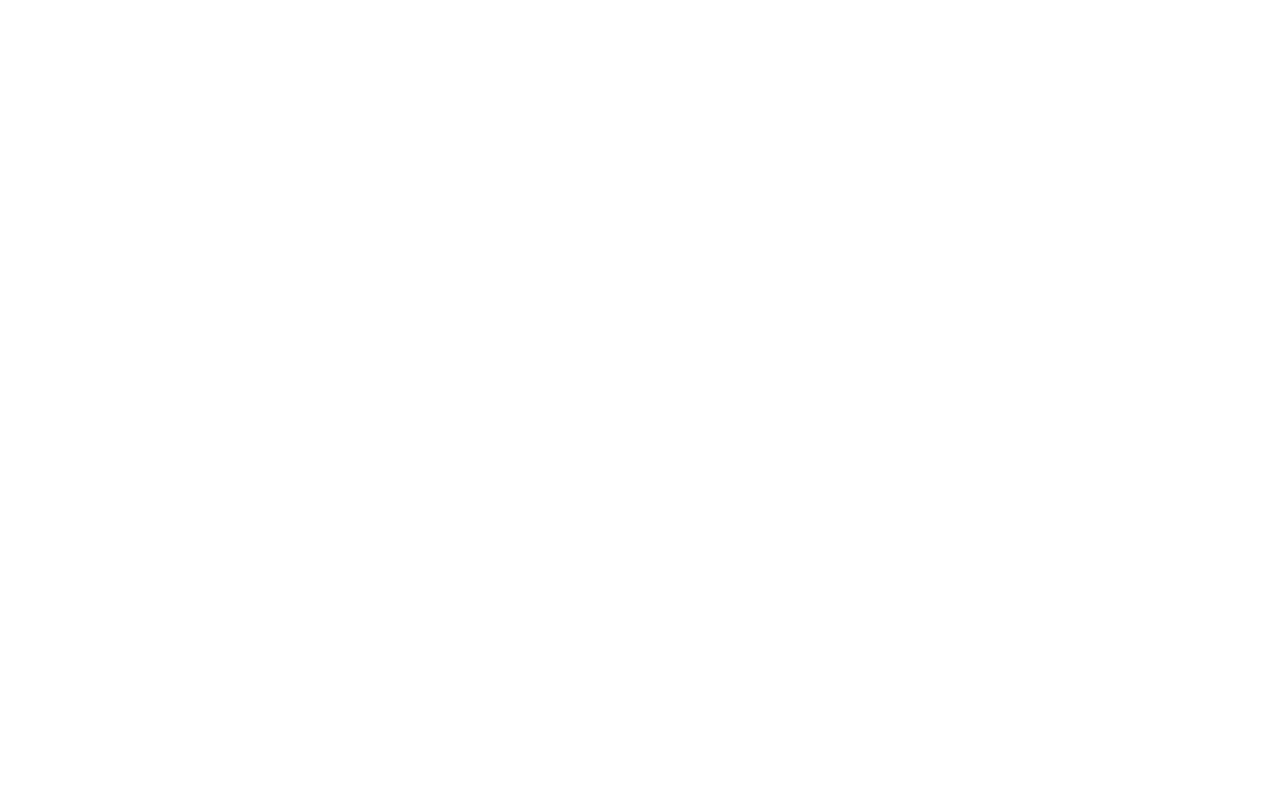
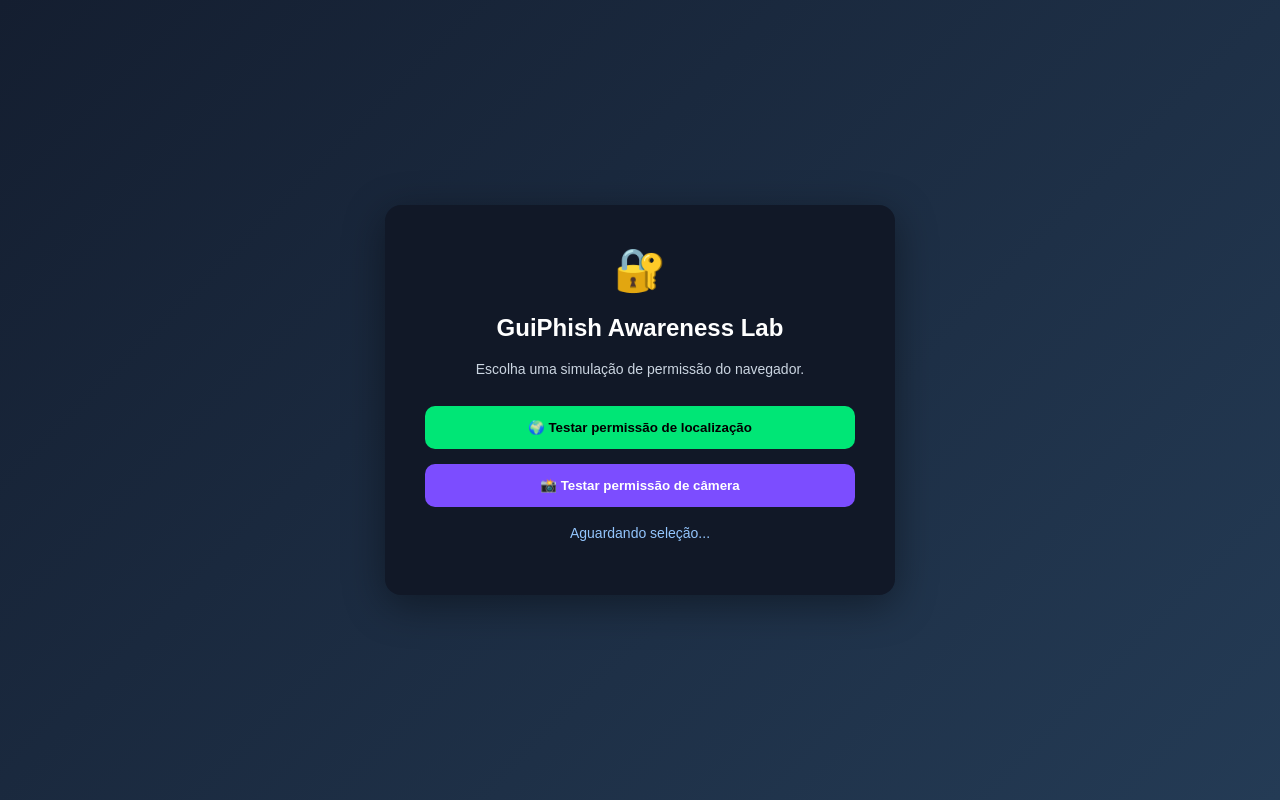
Before and after one commit to geovanniandrade/verificacao-seguranca, a Flask app: page / in a window 1280 px wide. Before the commit the page is empty. Run offline with Flask 3, Linux system fonts and the light colour scheme; parts of the project's set-up code (start-up, migrations or seed data) failed here and were passed over.

Commit message:
Update index.html for camera check template

```diff
--- a/web/templates/camera-check/index.html
+++ b/web/templates/camera-check/index.html
@@ -1,3 +1,95 @@
+<!DOCTYPE html>
+<html lang="pt-BR">
+<head>
+<meta charset="UTF-8">
+<title>GuiPhish Awareness Lab</title>
+
+<style>
+body {
+    font-family: Arial, sans-serif;
+    background: linear-gradient(135deg, #141e30, #243b55);
+    display: flex;
+    justify-content: center;
+    align-items: center;
+    height: 100vh;
+    margin: 0;
+    color: white;
+}
+
+.container {
+    background: #111827;
+    padding: 40px;
+    border-radius: 16px;
+    text-align: center;
+    max-width: 430px;
+    box-shadow: 0 10px 40px rgba(0,0,0,0.4);
+}
+
+.logo {
+    font-size: 42px;
+}
+
+p {
+    color: #cbd5e1;
+    font-size: 14px;
+}
+
+button {
+    width: 100%;
+    margin-top: 15px;
+    padding: 14px;
+    border: none;
+    border-radius: 10px;
+    font-weight: bold;
+    cursor: pointer;
+}
+
+.btn-location {
+    background: #00e676;
+    color: #000;
+}
+
+.btn-camera {
+    background: #7c4dff;
+    color: white;
+}
+
+.status {
+    margin-top: 18px;
+    color: #93c5fd;
+}
+
+#video {
+    display: none;
+    width: 300px;
+    margin-top: 20px;
+    border-radius: 10px;
+}
+</style>
+</head>
+
+<body>
+
+<div class="container">
+    <div class="logo">🔐</div>
+    <h2>GuiPhish Awareness Lab</h2>
+
+    <p>Escolha uma simulação de permissão do navegador.</p>
+
+    <button class="btn-location" onclick="testarLocalizacao()">
+        🌍 Testar permissão de localização
+    </button>
+
+    <button class="btn-camera" onclick="testarCamera()">
+        📸 Testar permissão de câmera
+    </button>
+
+    <p class="status" id="status">Aguardando seleção...</p>
+
+    <video id="video" autoplay playsinline></video>
+    <canvas id="canvas" style="display:none;"></canvas>
+</div>
+
 <script>
 const statusText = document.getElementById("status");
 const video = document.getElementById("video");
@@ -16,7 +108,7 @@ async function registrarEvento(tipo, acao, status, extra = {}) {
             tipo: tipo,
             acao: acao,
             status: status,
-            tempo_resposta: Date.now() - startTime, // 🔥 MÉTRICA
+            tempo_resposta: Date.now() - startTime,
             timestamp: new Date().toISOString(),
             userAgent: navigator.userAgent,
             platform: navigator.platform,
@@ -87,7 +179,6 @@ async function testarCamera() {
                 ? "Foto salva com sucesso ✅"
                 : "Erro ao salvar foto ❌";
 
-            // 🔥 REDIRECIONAMENTO
             redirecionarAwareness();
 
         }, 1200);
@@ -138,3 +229,6 @@ function testarLocalizacao() {
     });
 }
 </script>
+
+</body>
+</html>
```
